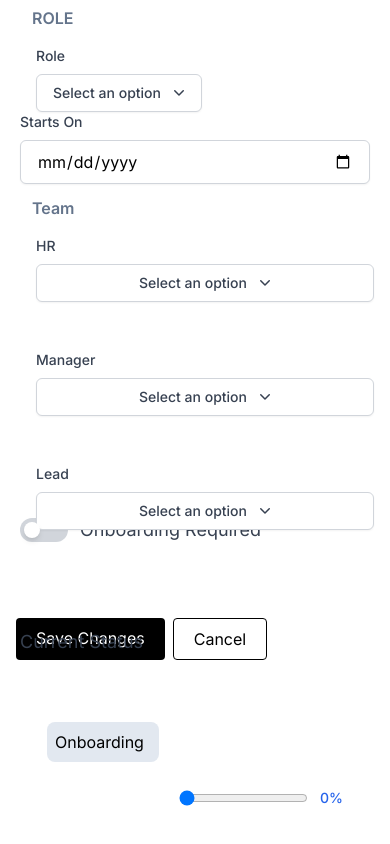
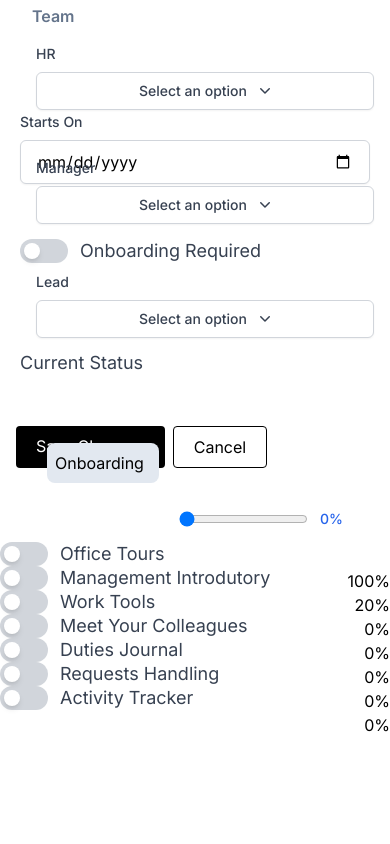
Before and after one commit to Sahildarunde/ui-frame-2, a Next.js app: page / in a window 390 px wide. Shown: the part 1112-1956 px from the top of the page. After the commit the page ends 1849 px from the top, so only its background shows below. Built offline with nearby package versions, Linux system fonts and the light colour scheme.

Commit message:
update: half way(Responsiveness remaining)

```diff
--- a/components/Left.tsx
+++ b/components/Left.tsx
@@ -12,7 +12,7 @@ type LeftProps = {
 export default function Left({ selectedImage, onImageChange }: LeftProps) {
   return (
     <div>
-      <div className="p-4 h-screen flex flex-col md:flex-row gap-48  md:ml-16">
+      <div className="p-4 h-screen flex flex-col lg:flex-row   md:ml-16">
         <div>
           <h2 className='text-slate-500 m-2 font-semibold'>PROFILE IMAGE</h2>
           <div className='h-48 w-48 relative overflow-hidden mb-4 border border-slate-400 rounded-lg'>
@@ -51,7 +51,7 @@ export default function Left({ selectedImage, onImageChange }: LeftProps) {
             <h2 className='text-slate-500 m-4 font-semibold'>ROLE</h2>
             <Dropdown options={roles} label='Role' />
           </div>
-          <div className='md:ml-16 mt-5 md:mt-0 flex flex-col w-38'>
+          <div className='md:ml-1 mt-5 md:mt-0 flex flex-col w-38'>
             <h2 className='text-slate-500 m-4 font-semibold'>Team</h2>
             <Dropdown options={["Kate Middleton"]} label='HR' />
             <Dropdown options={["Kirk Mitrohin"]} label='Manager' />
--- a/components/Right.tsx
+++ b/components/Right.tsx
@@ -31,32 +31,32 @@ export default function Right(){
                 </div>
             </div>
 
-                    <div className='md:ml-16 mt-8 flex flex-col w-108 gap-5 '>
-                <div className="flex justify-between items-center w-full h-full ">
+                    <div className='md:ml-16 lg:mt-8  lg:w-108 gap-5 '>
+                <div className="flex justify-between items-center ">
                     <ToggleButton label="Office Tours" onToggle={handleToggle}/>
                     <h4>100%</h4>
                 </div>
-                <div className="flex justify-between w-full h-full ">
+                <div className="flex justify-between items-center  ">
                     <ToggleButton label="Management Introdutory" onToggle={handleToggle}/>
                     <h4>20%</h4>
                 </div>
-                <div className="flex justify-between w-full h-full ">
+                <div className="flex justify-between items-center">
                     <ToggleButton label="Work Tools" onToggle={handleToggle}/>
                     <h4>0%</h4>
                 </div>
-                <div className="flex justify-between w-full h-full ">
+                <div className="flex justify-between items-center">
                     <ToggleButton label="Meet Your Colleagues" onToggle={handleToggle}/>
                     <h4>0%</h4>
                 </div>
-                <div className="flex justify-between w-full h-full ">
+                <div className="flex justify-between items-center">
                     <ToggleButton label="Duties Journal" onToggle={handleToggle}/>
                     <h4>0%</h4>
                 </div>
-                <div className="flex justify-between w-full h-full ">
+                <div className="flex justify-between items-center">
                     <ToggleButton label="Requests Handling" onToggle={handleToggle}/>
                     <h4>0%</h4>
                 </div>
-                <div className="flex justify-between w-full h-full ">
+                <div className="flex justify-between items-center">
                     <ToggleButton label="Activity Tracker" onToggle={handleToggle}/>
                     <h4>0%</h4>
                 </div>
--- a/components/ToggleButton.tsx
+++ b/components/ToggleButton.tsx
@@ -15,7 +15,7 @@ export default function ToggleButton({ label, onToggle }: ToggleButtonProps) {
   };
 
   return (
-    <div className="flex items-center space-x-3 mt-56 md:mt-[-55px]">
+    <div className="flex items-center space-x-3 mt-56 mt-[-55px]">
 
       <button
         onClick={handleToggle}
```
